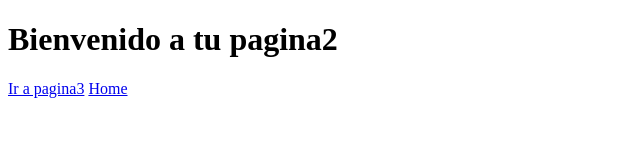
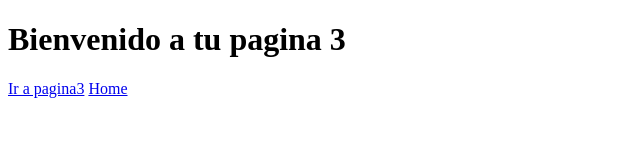
Before and after one commit to JCarlos06/repositoriN1, a plain HTML site: page pagina2.html in a window 1280 px wide. Shown: the full height of the page, 0-640 px from the left. Drawn offline with Linux system fonts and the light colour scheme.

Commit message:
Update pagina2.html

```diff
--- a/pagina2.html
+++ b/pagina2.html
@@ -6,7 +6,7 @@
     <title>Document</title>
 </head>
 <body>
-    <h1>Bienvenido a tu pagina2</h1>
+    <h1>Bienvenido a tu pagina 3</h1>
     <a href="Paginas/pagina3.html">Ir a pagina3</a>
     <a href="index.html">Home</a>
 </body>
```
